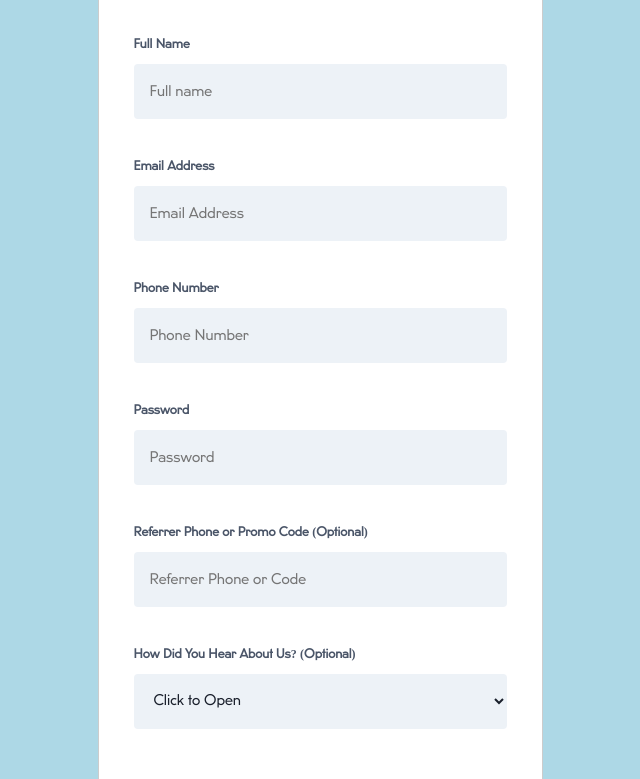
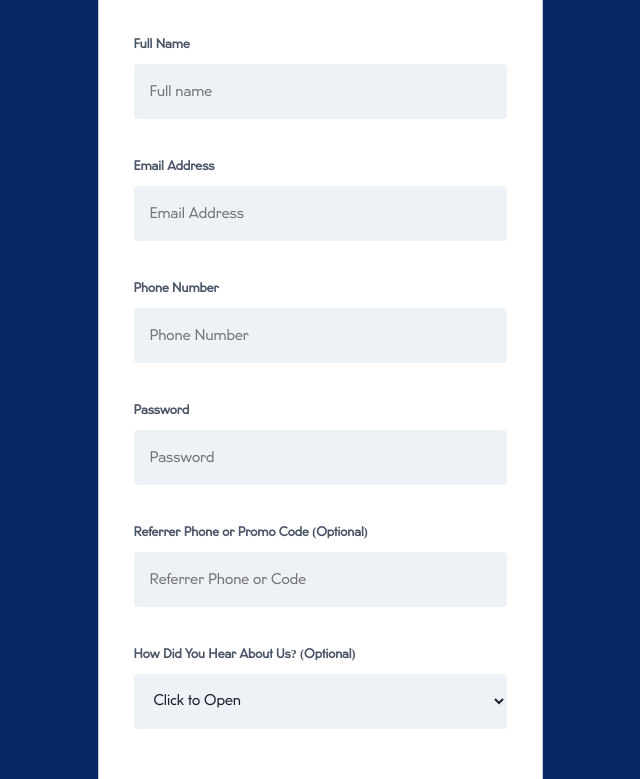
Before and after one commit to NerdPraise/piggyvest, a plain HTML site: page index.html in a window 1280 px wide. Shown: the part 246-1025 px from the top of the page, without its empty margins (320-960 px from the left). Drawn offline with Linux system fonts and the light colour scheme.

Commit message:
css files added

```diff
--- a/style.css
+++ b/style.css
@@ -13,7 +13,7 @@
 }
 
 body {
-    background-color: #ADD8E6;
+    background-color: #062863;
     font-size: 20px;
     font-family: "U8-Regular";
     margin:0;
```
